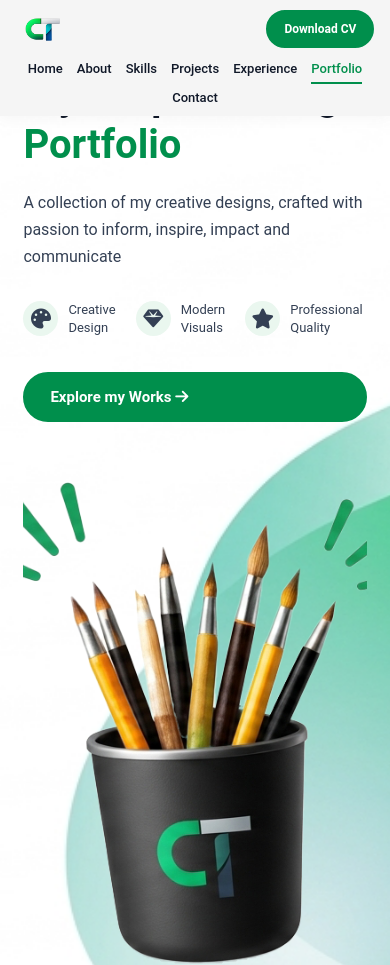
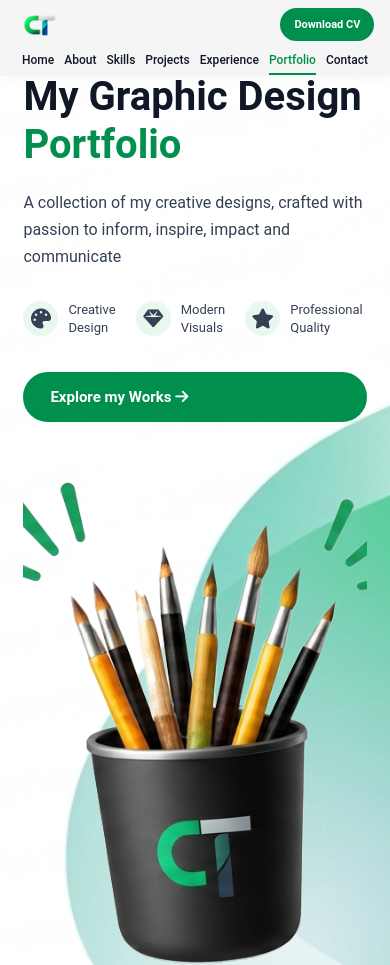
Before and after one commit to CalebTahane/Caleb-Portfolio, a plain HTML site: page portfolio.html in a window 390 px wide. Shown: the top 965 px of the page. Drawn offline with nearby package versions, Linux system fonts and the light colour scheme.

Commit message:
Responsiveness ajustement on the portfolio

```diff
--- a/style.css
+++ b/style.css
@@ -120,9 +120,10 @@ body {
 }
 
 /* RESPONSIVENESS OF THE NAVIGATION PANEL */
-@media (max-width: 1100px) {
+@media (max-width: 1200px) {
   .navbar {
-    gap: 14px;
+    gap: 16px;
+    padding: 0 4%;
   }
 
   .nav-left {
@@ -136,30 +137,16 @@ body {
   .nav-links li a {
     font-size: 14px;
   }
-}
-
-@media (max-width: 900px) {
-  .navbar {
-    padding: 0 4%;
-  }
-
-  .logo a img {
-    height: 38px;
-  }
-
-  .nav-links {
-    gap: 10px;
-  }
-
-  .nav-links li a {
-    font-size: 13px;
-  }
-}
-
-@media (max-width: 650px) {
+
+  .nav-button a {
+    padding: 11px 20px;
+  }
+}
+
+@media (max-width: 992px) {
   .navbar {
     height: auto;
-    min-height: 70px;
+    min-height: 74px;
     padding: 10px 4%;
     flex-wrap: wrap;
     row-gap: 10px;
@@ -174,7 +161,7 @@ body {
   }
 
   .logo a img {
-    height: 34px;
+    height: 38px;
   }
 
   .nav-button {
@@ -188,8 +175,41 @@ body {
     width: 100%;
     justify-content: center;
     flex-wrap: wrap;
-    gap: 10px 14px;
+    gap: 10px 16px;
     margin: 0;
+  }
+
+  .nav-links li a {
+    font-size: 14px;
+  }
+
+  .nav-button a {
+    padding: 10px 18px;
+    font-size: 13px;
+  }
+
+  .hero {
+    padding-top: 160px;
+  }
+
+  .design-hero {
+    padding-top: 140px;
+  }
+}
+
+@media (max-width: 650px) {
+  .navbar {
+    min-height: 70px;
+    padding: 10px 4%;
+    row-gap: 8px;
+  }
+
+  .logo a img {
+    height: 34px;
+  }
+
+  .nav-links {
+    gap: 8px 12px;
   }
 
   .nav-links li a {
@@ -197,7 +217,7 @@ body {
   }
 
   .nav-button a {
-    padding: 10px 16px;
+    padding: 9px 14px;
     font-size: 12px;
   }
 
@@ -207,6 +227,56 @@ body {
 
   .design-hero {
     padding-top: 150px;
+  }
+}
+
+@media (max-width: 480px) {
+  .navbar {
+    padding: 8px 4%;
+  }
+
+  .logo a img {
+    height: 30px;
+  }
+
+  .nav-links {
+    gap: 8px 10px;
+  }
+
+  .nav-links li a {
+    font-size: 12px;
+  }
+
+  .nav-button a {
+    padding: 8px 12px;
+    font-size: 11px;
+  }
+
+  .hero {
+    padding-top: 165px;
+  }
+
+  .design-hero {
+    padding-top: 145px;
+  }
+}
+
+@media (max-width: 360px) {
+  .navbar {
+    padding: 8px 3%;
+  }
+
+  .nav-links {
+    gap: 6px 8px;
+  }
+
+  .nav-links li a {
+    font-size: 11px;
+  }
+
+  .nav-button a {
+    padding: 7px 10px;
+    font-size: 10px;
   }
 }
 
```
